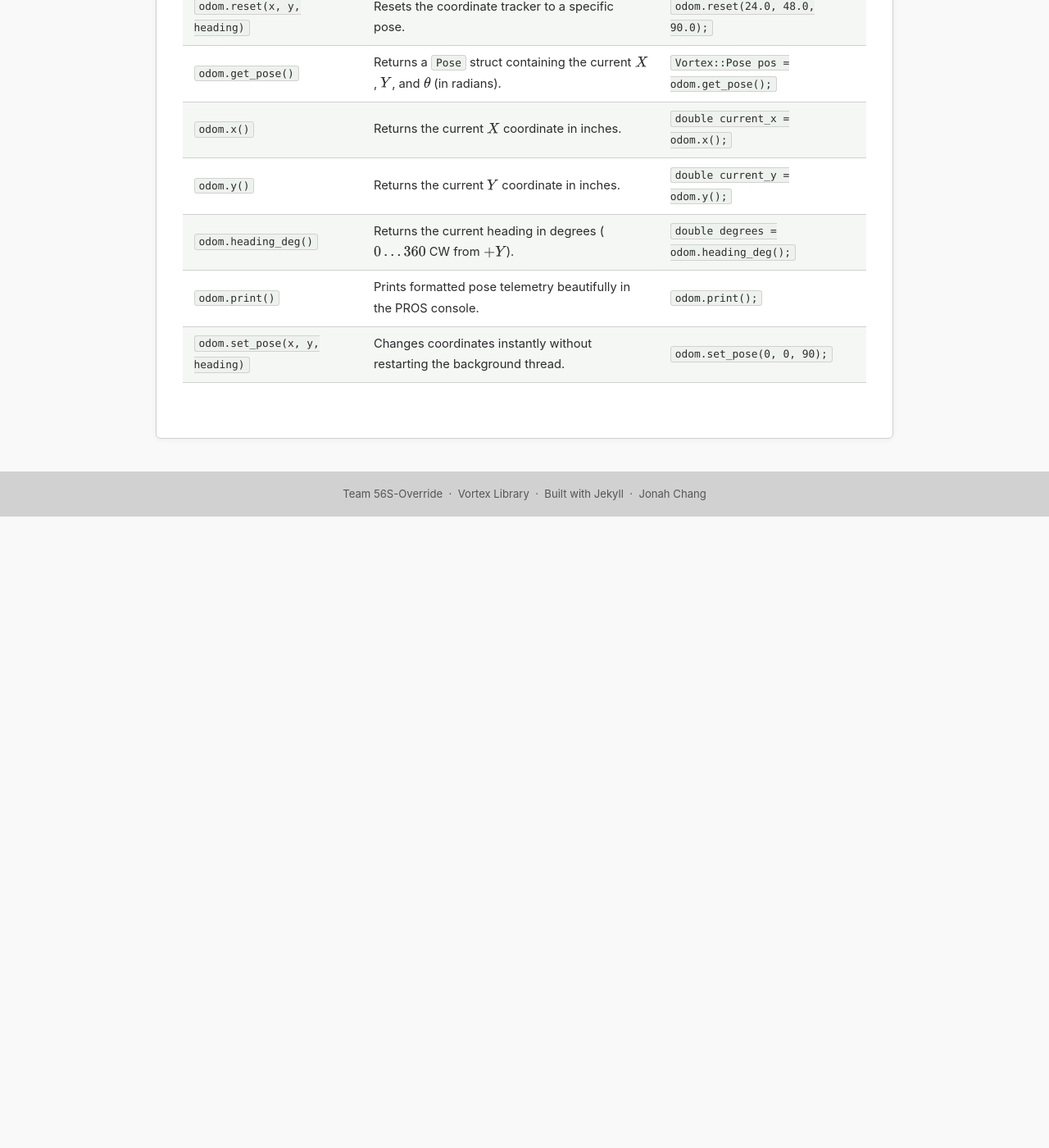
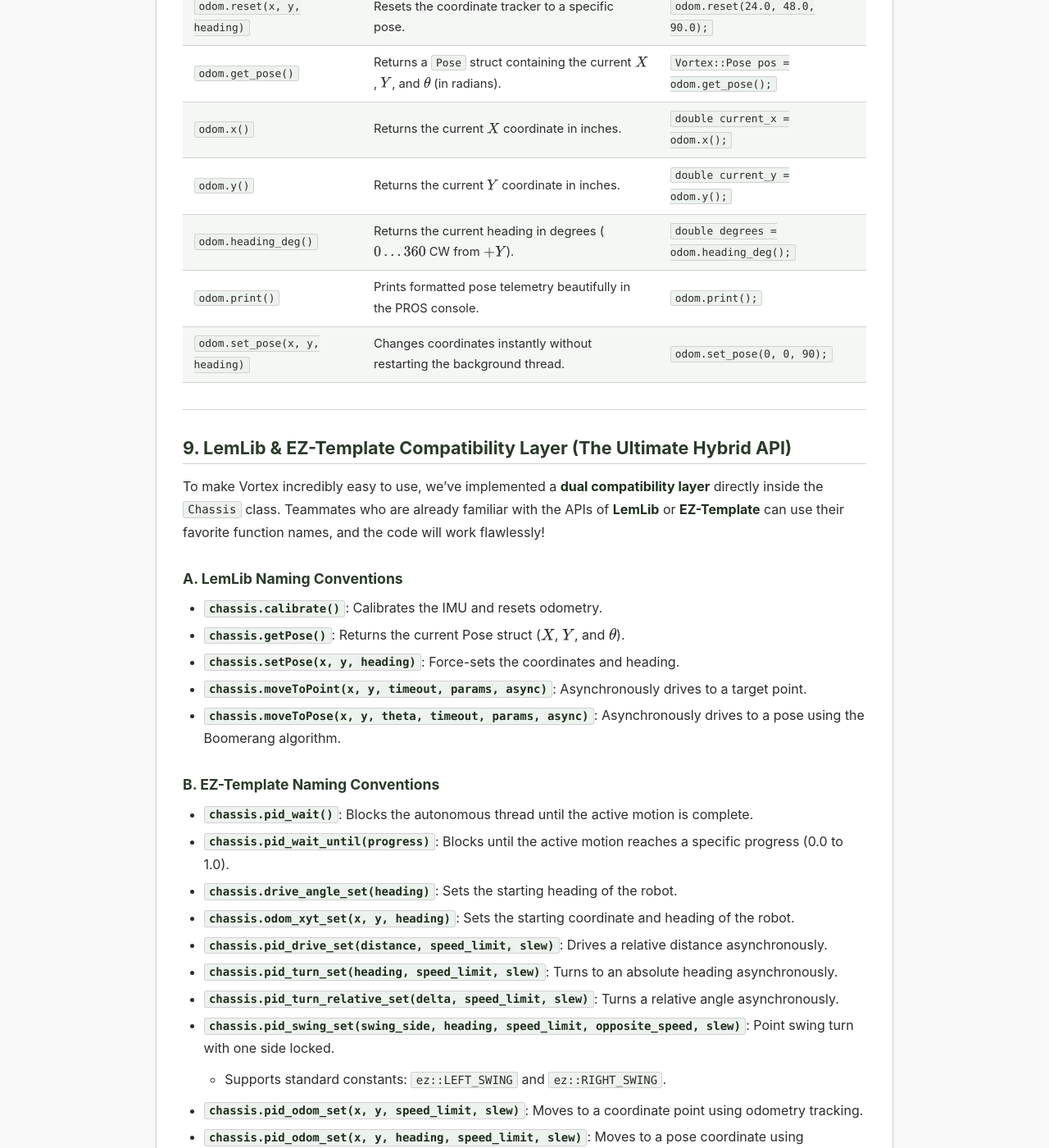
Before and after one commit to jonahchang207/56S-Override, a Jekyll site: the page built from docs/odometry_explainer.md, in a window 1280 px wide and 1400 px high, scrolled down 8411 px. Shown: the whole window at 82% size. Built offline with Jekyll 4.4.1, drawn with Linux system fonts in a browser that asks for light colours; before the commit the page ends 9041 px from its top, so only the background shows below that; some of the changed text lies outside the part shown.

Commit message:
docs improvements

````diff
--- a/docs/odometry_explainer.md
+++ b/docs/odometry_explainer.md
@@ -276,3 +276,52 @@ void opcontrol() {
 | `odom.heading_deg()` | Returns the current heading in degrees ($0 \dots 360$ CW from $+Y$). | `double degrees = odom.heading_deg();` |
 | `odom.print()` | Prints formatted pose telemetry beautifully in the PROS console. | `odom.print();` |
 | `odom.set_pose(x, y, heading)` | Changes coordinates instantly without restarting the background thread. | `odom.set_pose(0, 0, 90);` |
+
+---
+
+## 9. LemLib & EZ-Template Compatibility Layer (The Ultimate Hybrid API)
+To make Vortex incredibly easy to use, we've implemented a **dual compatibility layer** directly inside the `Chassis` class. Teammates who are already familiar with the APIs of **LemLib** or **EZ-Template** can use their favorite function names, and the code will work flawlessly!
+
+### A. LemLib Naming Conventions
+* **`chassis.calibrate()`**: Calibrates the IMU and resets odometry.
+* **`chassis.getPose()`**: Returns the current Pose struct ($X$, $Y$, and $\theta$).
+* **`chassis.setPose(x, y, heading)`**: Force-sets the coordinates and heading.
+* **`chassis.moveToPoint(x, y, timeout, params, async)`**: Asynchronously drives to a target point.
+* **`chassis.moveToPose(x, y, theta, timeout, params, async)`**: Asynchronously drives to a pose using the Boomerang algorithm.
+
+### B. EZ-Template Naming Conventions
+* **`chassis.pid_wait()`**: Blocks the autonomous thread until the active motion is complete.
+* **`chassis.pid_wait_until(progress)`**: Blocks until the active motion reaches a specific progress (0.0 to 1.0).
+* **`chassis.drive_angle_set(heading)`**: Sets the starting heading of the robot.
+* **`chassis.odom_xyt_set(x, y, heading)`**: Sets the starting coordinate and heading of the robot.
+* **`chassis.pid_drive_set(distance, speed_limit, slew)`**: Drives a relative distance asynchronously.
+* **`chassis.pid_turn_set(heading, speed_limit, slew)`**: Turns to an absolute heading asynchronously.
+* **`chassis.pid_turn_relative_set(delta, speed_limit, slew)`**: Turns a relative angle asynchronously.
+* **`chassis.pid_swing_set(swing_side, heading, speed_limit, opposite_speed, slew)`**: Point swing turn with one side locked.
+  * Supports standard constants: `ez::LEFT_SWING` and `ez::RIGHT_SWING`.
+* **`chassis.pid_odom_set(x, y, speed_limit, slew)`**: Moves to a coordinate point using odometry tracking.
+* **`chassis.pid_odom_set(x, y, heading, speed_limit, slew)`**: Moves to a pose coordinate using Boomerang tracking.
+
+#### Example: Hybrid Auton
+```cpp
+void autonomous() {
+  // 1. Set starting position (EZ-Template style)
+  chassis.odom_xyt_set(0.0, 0.0, 0.0);
+
+  // 2. Drive relative 24" asynchronously (EZ-Template style)
+  chassis.pid_drive_set(24.0, 110);
+  chassis.pid_wait(); // Block until done
+
+  // 3. Turn absolute to face a field coordinate asynchronously (LemLib style)
+  chassis.turnToPoint(24.0, 24.0, 2000);
+  chassis.pid_wait();
+
+  // 4. Move to (24, 24) ending at 90 degrees using Boomerang (EZ-Template style)
+  chassis.pid_odom_set(24.0, 24.0, 90.0, 110);
+  chassis.pid_wait();
+
+  // 5. Read back current pose (LemLib style)
+  Vortex::Pose final_pose = chassis.getPose();
+  printf("Finished auton at: X=%.1f, Y=%.1f\n", final_pose.x, final_pose.y);
+}
+```
````
Also changed, not shown: 5 other files.
